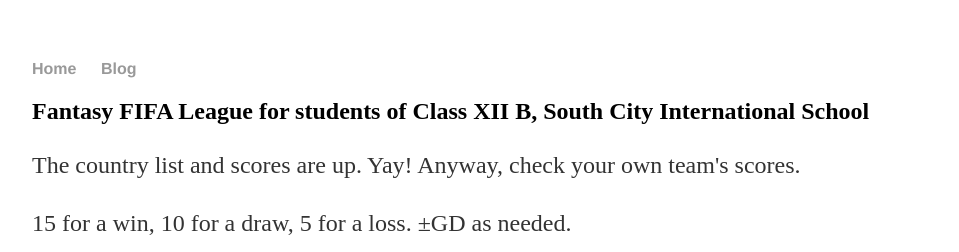
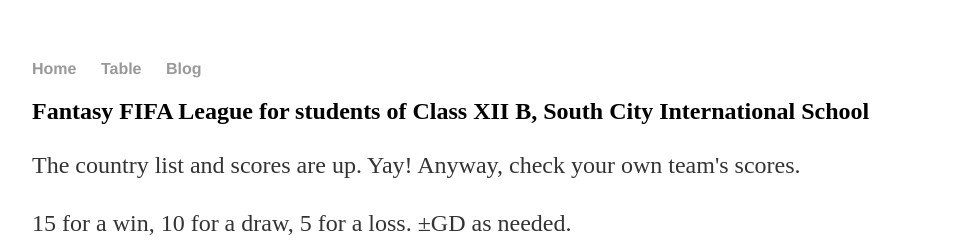
Before and after one commit to fantasyfifa/fantasyfifa.github.io, a Jekyll site: the page built from index.html, in a window 1280 px wide. Shown: the top 252 px of the page, without its empty margins (160-1119 px from the left). Built offline with Jekyll 4.4.1, drawn with Linux system fonts in a browser that asks for light colours.

Commit message:
Update default.html

```diff
--- a/_layouts/default.html
+++ b/_layouts/default.html
@@ -10,6 +10,7 @@
 	    		<ul>
 	        		<li><a href="/">Home</a></li>
 
+				<li><a href="www.google.co.in/search?q=fifa&rlz=1C1CHBF_enIN800IN800&oq=fifa&aqs=chrome#sie=lg;/m/06qjc4;2;/m/030q7;mt;fp;1">Table</li>
 
 	        		<li><a href="/blog">Blog</a></li>
 	    		</ul>
```
